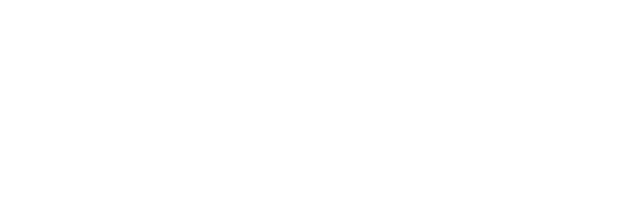
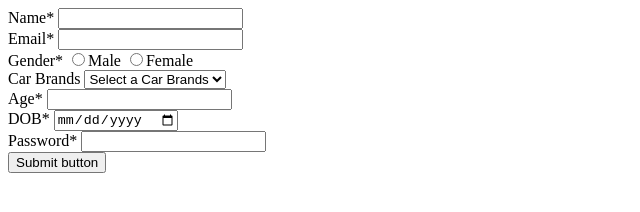
Before and after one commit to acciojob/signup-form-car-svkguha123, a website: page main.html in a window 1280 px wide. Shown: the whole page, without its empty margins (0-640 px from the left). Drawn offline with Linux system fonts and the light colour scheme.

Commit message:
Update main.html

```diff
--- a/main.html
+++ b/main.html
@@ -8,6 +8,39 @@
 
 <body>
 	<!-- the entire body must be written by student -->
+
+	<form method="post">
+		<label for="name">Name*</label>
+		<input type="text" id="name" name="name" required> <br>
+		<label for="email">Email*</label>
+		<input type="email" id="email" name="email" required> <br>
+		<label for="gender">Gender*</label>
+		<input type="radio" name="gender" value="male" required>Male
+		<input type="radio" name="gender" value="female" required>Female <br>
+		<label for="cars">Car Brands</label>
+		<select name="cars" id="cars">
+			<option value="">
+				Select a Car Brands
+			</option>
+			<option value="bmw">
+				BMW
+			</option>
+			<option value="audi">
+				Audi
+			</option>
+			<option value="mercedez">
+				Mercedez
+			</option>
+		</select> <br>
+		<label for="age">Age*</label>
+		<input type="number" id="carage" name="age" required> <br>
+		<label for="date">DOB*</label>
+		<input type="date" id="dob" name="date" required> <br>
+		<label for="password">Password*</label>
+		<input type="Password" id="password" name="password" required> <br>
+		<button type="submit">Submit button</button>
+
+	</form>
     <script type="text/javascript" src="./script.js">
 
 </script>
```
